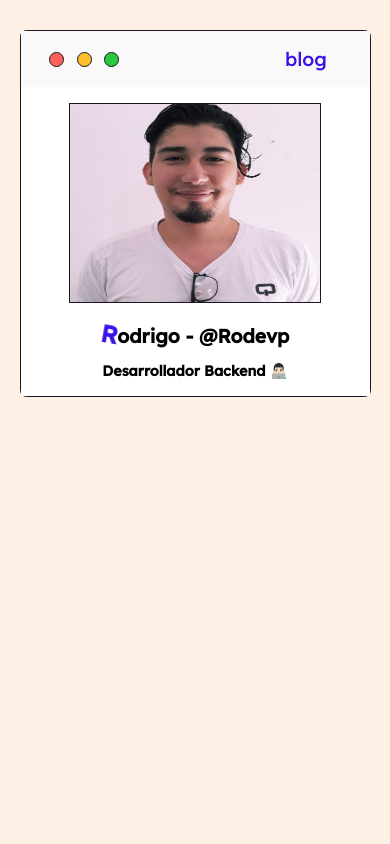
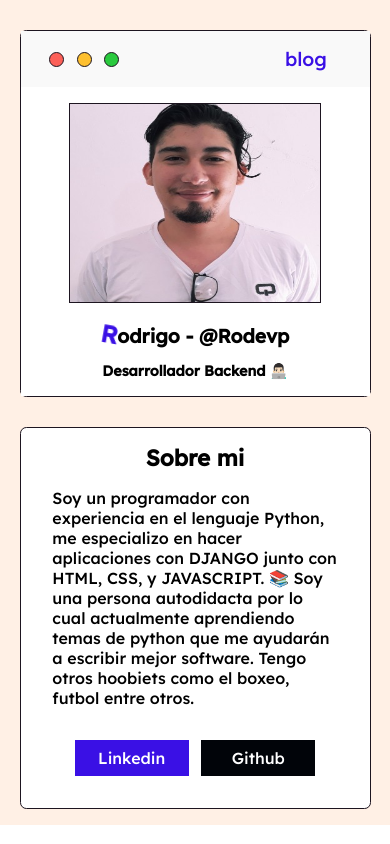
Before and after one commit to Rodevp/portfolioweb-v2, a Django app: template home/templates/home/home.html in a window 390 px wide. Run offline with Django 3.2, Linux system fonts and the light colour scheme; the template is opened without the code that fills it, so the values that code supplies are empty; parts of the project's set-up code (start-up, migrations or seed data) failed here and were passed over.

Commit message:
creando seccion sobre mi responsive

```diff
--- a/home/templates/home/home.html
+++ b/home/templates/home/home.html
@@ -1,6 +1,7 @@
 {% load static %}
 <!DOCTYPE html>
 <html lang="en">
+
 <head>
     <meta charset="UTF-8">
     <meta http-equiv="X-UA-Compatible" content="IE=edge">
@@ -8,6 +9,7 @@
     <link rel="stylesheet" href="{%  static 'css/home.css' %}">
     <title>Rodrigo Rodriguez | backend developer</title>
 </head>
+
 <body>
     <main class="main__home">
         <section class="intro">
@@ -47,6 +49,26 @@
                 </section>
             </section>
         </section>
+        <section class="about__me">
+            <h2 class="about__me_title">
+                Sobre mi
+            </h2>
+            <p class="about__me_descrip">
+                Soy un programador con experiencia en el lenguaje Python, me especializo en
+                hacer aplicaciones con DJANGO junto con HTML, CSS, y JAVASCRIPT.
+
+                📚 Soy una persona autodidacta por lo cual actualmente aprendiendo
+                temas de python que me ayudarán a escribir mejor software.
+
+                Tengo otros hoobiets como el boxeo, futbol entre otros.
+
+            </p>
+            <div class="about__me_social_network">
+                <a href="https://www.linkedin.com/in/rodrigo-rodriguez-046712181/" class="network__item linkedin" target="_blank">Linkedin</a>
+                <a href="https://github.com/Rodevp" class="network__item github" target="_blank">Github</a>
+            </div>
+        </section>
     </main>
 </body>
+
 </html>
--- a/home/views.py
+++ b/home/views.py
@@ -2,5 +2,4 @@ from django.shortcuts import render
 
 
 def home(request) :
-
     return render(request, 'home/home.html', {})
--- a/static/css/home.css
+++ b/static/css/home.css
@@ -18,8 +18,6 @@
 }
 
 .main__home {
-    width: 100vw;
-    height: 100vh;
     display: flex;
     flex-direction: column;
     align-items: center;
@@ -140,6 +138,62 @@
     font-family: var(--font);
 }
 
+/*about me*/
+
+.about__me {
+    width: 90%;
+    margin-top: 30px;
+    border-radius: 0.4rem;
+    margin-bottom: 1rem;
+    padding: 1em;
+    display: flex;
+    flex-direction: column;
+    align-items: center;
+    background-color: var(--secondary-color);
+    border: 1.5px solid var(--border-color);
+}
+
+.about__me_title {
+    width: 60%;
+    font-size: 1.4rem;
+    margin-bottom: 1rem;
+    font-family: var(--font);
+    text-align: center;
+}
+
+.about__me_descrip {
+    width: 90%;
+    font-size: 1rem;
+    margin-bottom: 1rem;
+    font-family: var(--font);
+}
+
+.about__me_social_network {
+    width: 90%;
+    padding: 1em;
+    display: flex;
+    justify-content: space-around;
+}
+
+.network__item {
+    width: 45%;
+    padding: 0.5em;
+    font-size: 1rem;
+    font-family: var(--font);
+    text-align: center;
+    display: inline-block;
+    text-decoration: none;
+    color: var(--secondary-color);
+}
+
+.linkedin {
+    background-color: var(--blue-color);
+}
+
+.github {
+    background-color: #010409;
+}
+
 /*animation for letter */
 @keyframes moveLetter {
     0% {
@@ -202,7 +256,7 @@
         width: 80%;
         height: 200px;
         position: relative;
-        background-color: rebeccapurple;
+        background-color: #2b202f;
     }
 
     .preview {
@@ -217,7 +271,9 @@
         top: 20px;
         left: 60px;
         z-index: 3;
-        background-color: red;
+        border: 1.5px solid #17a2b8;
+        color: #ffffff;
+        background-color: rgb(29, 21, 32, 0.8);
     }
 
     .preview__title, .preview__text {
@@ -246,6 +302,9 @@
     .me__name > span {
         font-size: 1.8rem;
     }
+    .network__item {
+        width: 35%;
+    }
 }
 
 @media screen and (min-width: 1020px) {
@@ -264,6 +323,12 @@
     .preview {
         width: 110%;
     }
+    .about__me_social_network {
+        width: 60%;
+    }
+    .network__item {
+        width: 30%;
+    }
 }
 
 @media screen and (min-width: 1080px) {
```
